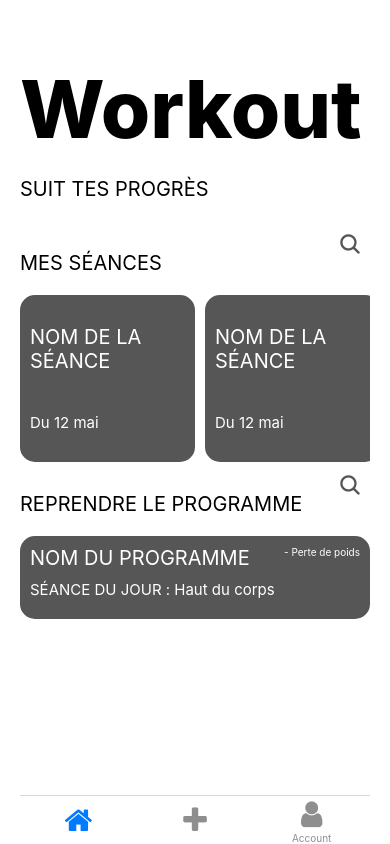
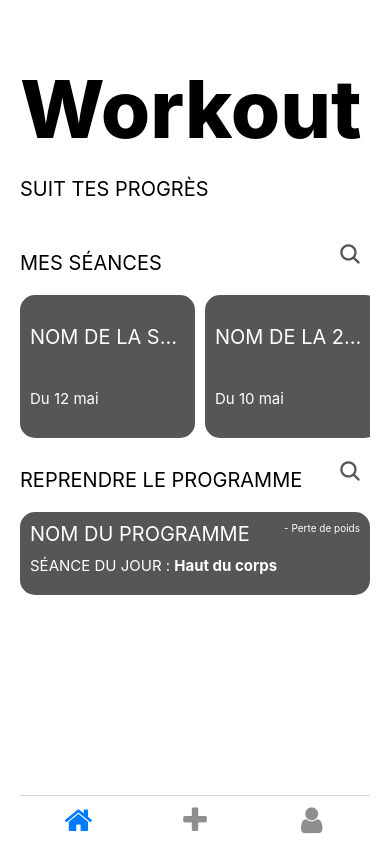
Before and after one commit to gabriellepierre/workout-app, a React Native app: screen /Home in a window 390 px wide. Built offline with nearby package versions, Linux system fonts and the light colour scheme.

Commit message:
:lipstick: Update program and carousel in home

```diff
--- a/components/program/ProgramCard.tsx
+++ b/components/program/ProgramCard.tsx
@@ -54,6 +54,7 @@ const styles = StyleSheet.create({
     marginVertical: 10,
     fontSize: 15,
     color: "white",
+    fontWeight: "bold",
   },
   objective: {
     fontSize: 10,
--- a/components/search/SearchButton.tsx
+++ b/components/search/SearchButton.tsx
@@ -26,6 +26,7 @@ const SearchButton: React.FC<SearchButtonProps> = ({ style }) => {
 
 const styles = StyleSheet.create({
   button: {
+    padding: 10,
     width: 40,
     alignItems: "center",
   },
--- a/components/workout/WorkoutCard.tsx
+++ b/components/workout/WorkoutCard.tsx
@@ -11,7 +11,7 @@ const WorkoutCard: React.FC<WorkoutCardProps> = ({ onPress, title, date }) => {
 
   return (
     <TouchableOpacity style={styles.card} onPress={onPress}>
-      <Text style={styles.title}>{title}</Text>
+      <Text style={[styles.title, styles.truncate]}>{title}</Text>
       <Text style={styles.date}>Du {date}</Text>
     </TouchableOpacity>
   );
@@ -29,6 +29,13 @@ const styles = StyleSheet.create({
     fontSize: 20,
     color: "white",
     textTransform: "uppercase",
+    // display: "inline-flex",
+
+  },
+  truncate: {
+    whiteSpace: "nowrap",
+    overflow: "hidden",
+    textOverflow: "ellipsis",
   },
   date: {
     marginVertical: 20,
--- a/components/workout/WorkoutCarousel.tsx
+++ b/components/workout/WorkoutCarousel.tsx
@@ -1,15 +1,32 @@
 import React from 'react';
 import { View, FlatList, StyleSheet } from 'react-native';
 import WorkoutCard from './WorkoutCard';
+import PrimaryButton from '../shared/PrimaryButton';
 
 const carouselData = [
-    { id: 1, title: 'Élément 1' },
-    { id: 2, title: 'Élément 2' },
-    { id: 3, title: 'Élément 3' },
+    { id: 1, title: 'Nom de la séance', date: '12 mai' },
+    { id: 2, title: 'Nom de la 2eme séance', date: '10 mai' },
+    { id: 3, title: 'Nom de la 3eme séance', date: '3 mai' },
+    { id: 4, title: 'Nom de la 3eme séance', date: '1 avril' },
     // TODO Ajoutez les autres éléments de votre carrousel
   ];
 
- const WorkoutCarousel: React.FC = () => {
+  // TODO : Ajouter le type Workout et faire passer la data en callback
+// type WorkoutData = Workout[];
+
+const MAX_TITLE_LENGTH = 13; // longueur maximale du titre
+
+ const WorkoutCarousel: React.FC = (
+  // carouselData: WorkoutData
+  ) => {
+
+  function truncatedTitle(title: string) {
+    const truncatedTitle = title.length > MAX_TITLE_LENGTH
+    ? title.slice(0, MAX_TITLE_LENGTH) + '...'
+    : title;
+
+    return truncatedTitle;
+  }
 
     function goToWorkout() {
         // TODO: navigate to workout recap
@@ -24,7 +41,7 @@ const carouselData = [
           keyExtractor={(item) => item.id.toString()}
           renderItem={({ item }) => (
             <View style={styles.item}>
-                <WorkoutCard onPress={goToWorkout} date='12 mai' title='Nom de la séance' />
+                <WorkoutCard onPress={goToWorkout} date={item.date} title={truncatedTitle(item.title)} />
               {/* TODO Affichez le contenu de chaque élément ici */}
             </View>
           )}
--- a/navigation/Navigation.tsx
+++ b/navigation/Navigation.tsx
@@ -38,7 +38,7 @@ export default function Navigation() {
                 name="Account"
                 component={AccountScreen}
                 options={{
-                    // title: 'Account',
+                    title: '',
                     headerShown: false,
                     tabBarIcon: ({color}) => <TabBarIcon
                     name="user" color={color}/>,
--- a/screens/HomeScreen.tsx
+++ b/screens/HomeScreen.tsx
@@ -1,25 +1,59 @@
-import { StyleSheet, FlatList, View } from 'react-native';
+import { StyleSheet, FlatList, Text, View } from 'react-native';
 import Title from '../components/shared/Title';
 import SearchButton from '../components/search/SearchButton';
 import Subtitle from '../components/shared/Subtitle';
-import WorkoutCard from '../components/workout/WorkoutCard';
 import WorkoutCarousel from '../components/workout/WorkoutCarousel';
 import ProgramCard from '../components/program/ProgramCard';
+import { useState } from 'react';
+import PrimaryButton from '../components/shared/PrimaryButton';
 
 export default function HomeScreen() {
   const title = "Workout";
   const subtitle = "Suit tes progrès";
 
+
+  // #region Workouts
   const myWorkouts= "Mes séances";
-  const myProgram= "Reprendre le programme";
+
+  //TODO : add workout data in userWorkouts
+  const userWorkouts = [];
+  const [hasWorkouts, setHasWorkouts] = useState(true); // default to false when linked to db
+
+  if (userWorkouts.length > 0) {
+    setHasWorkouts(true);
+  }
+
+  function createWorkout() {
+    // TODO: navigate to workout creation
+  }
 
   function goToWorkout() {
     // TODO: navigate to workout recap
   }
 
+  // #endregion Workouts
+
+
+
+  // #region Program
+  const myProgram= "Reprendre le programme";
+  const [hasProgram, setHasProgram] = useState(true); // default to false when linked to db
+
+  const userProgram = [];
+
+  if (userWorkouts.length > 0) {
+    setHasProgram(true);
+  }
+
+
   function goToProgram() {
     // TODO: navigate to program
   }
+
+  function addProgram() {
+    // TODO: navigate to programs list
+  }
+  // #endregion Program
 
 
   return (
@@ -32,13 +66,16 @@ export default function HomeScreen() {
           <Subtitle text={myWorkouts}/>
           <SearchButton />
         </View>
-        {/* <View style={styles.carousel}>
-          <WorkoutCard onPress={goToWorkout} date='12 mai' title='Nom de la séance' />
-          <WorkoutCard onPress={goToWorkout} date='12 mai' title='Nom de la séance' />
-          <WorkoutCard onPress={goToWorkout} date='12 mai' title='Nom de la séance' />
-          <WorkoutCard onPress={goToWorkout} date='12 mai' title='Nom de la séance' />
-        </View> */}
-        <WorkoutCarousel/>
+        {hasWorkouts ? (
+          <WorkoutCarousel/>)
+          : (
+            <View style={styles.noWorkoutArea}>
+              <Text> Vous n'avez pas encore fait de séance.</Text>
+              <PrimaryButton onPress={createWorkout} title='Commencer une séance' style={styles.buttonAdd} />
+            </View>
+          )
+        }
+
       </View>
       {/* #endregion User's lasts workouts */}
 
@@ -48,7 +85,15 @@ export default function HomeScreen() {
           <Subtitle text={myProgram}/>
           <SearchButton />
         </View>
-        <ProgramCard onPress={goToProgram} title='Nom du programme' objective='Perte de poids' workoutName='Haut du corps' />
+        {hasProgram ? (
+          <ProgramCard onPress={goToProgram} title='Nom du programme' objective='Perte de poids' workoutName='Haut du corps' />)
+          : (
+            <View style={styles.noWorkoutArea}>
+              <PrimaryButton onPress={addProgram} title='Commencer un programme' style={styles.buttonAdd} />
+            </View>
+          )
+        }
+
       </View>
       {/* #endregion User's program */}
 
@@ -70,6 +115,11 @@ export default function HomeScreen() {
       display: "flex",
       flexDirection: "row",
       justifyContent: "space-between",
-      alignContent: "center",
+    },
+    noWorkoutArea: {
+      alignItems: "center",
+    },
+    buttonAdd: {
+      marginTop: 10,
     }
   });
```
